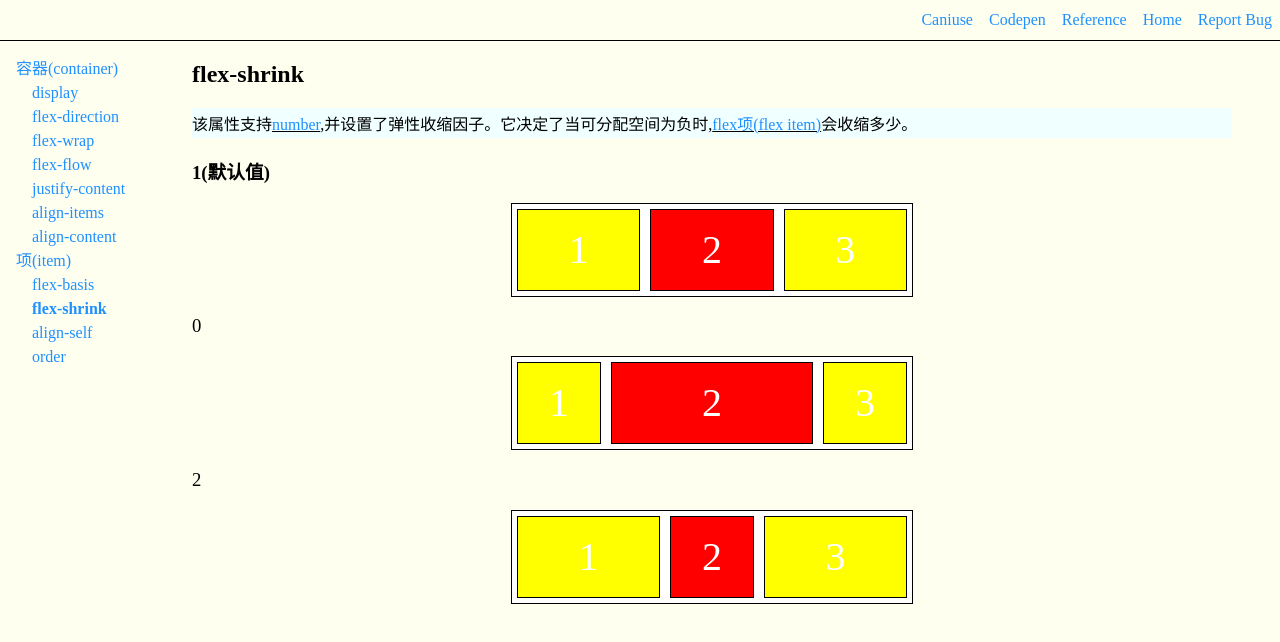
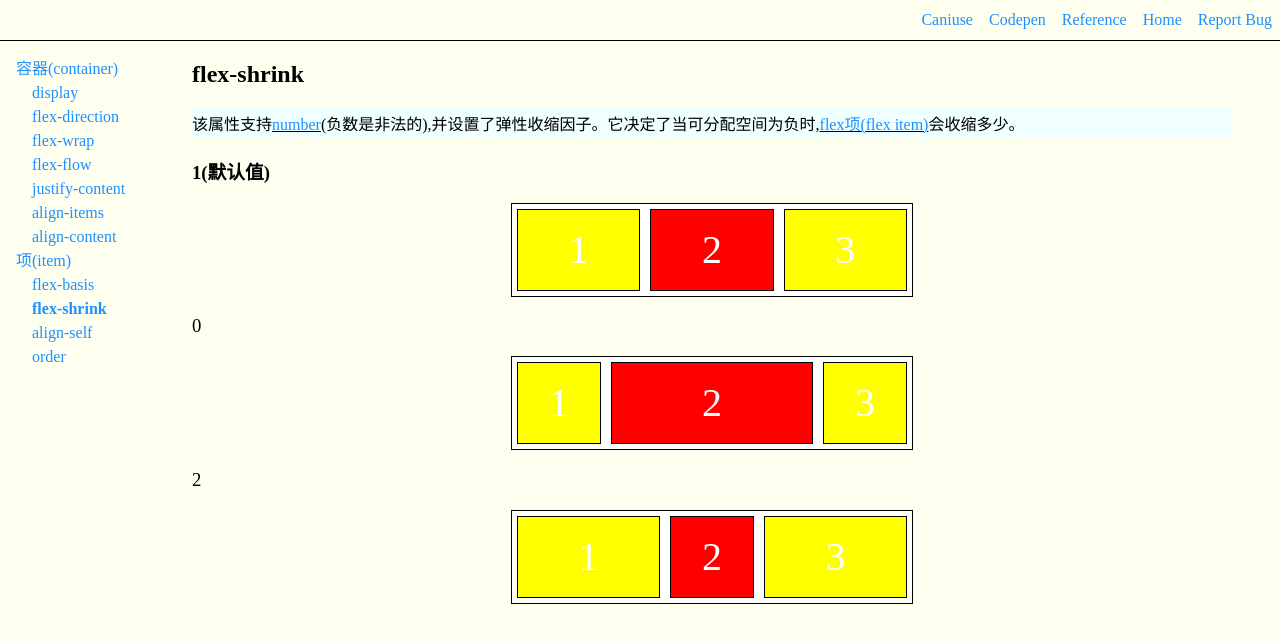
Before and after one commit to asurance/flex-tutorial, a Next.js app: page /item/FlexShrink in a window 1280 px wide. Shown: the top 642 px of the page. Built offline with nearby package versions, Linux system fonts and the light colour scheme.

Commit message:
fix(flex-shrink): 补充说明

```diff
--- a/pages/item/FlexShrink.tsx
+++ b/pages/item/FlexShrink.tsx
@@ -32,7 +32,7 @@ export default function FlexShrink(): ReactElement {
     return <Layout title="flex-shrink" navs={headNavs}>
         <header><h1>flex-shrink</h1></header>
         <section>
-            <PropertyP>该属性支持{Number},并设置了弹性收缩因子。它决定了当可分配空间为负时,{Item}会收缩多少。</PropertyP>
+            <PropertyP>该属性支持{Number}(负数是非法的),并设置了弹性收缩因子。它决定了当可分配空间为负时,{Item}会收缩多少。</PropertyP>
         </section>
         <PropertyValue value="1" isDefault>
             <section>
```
